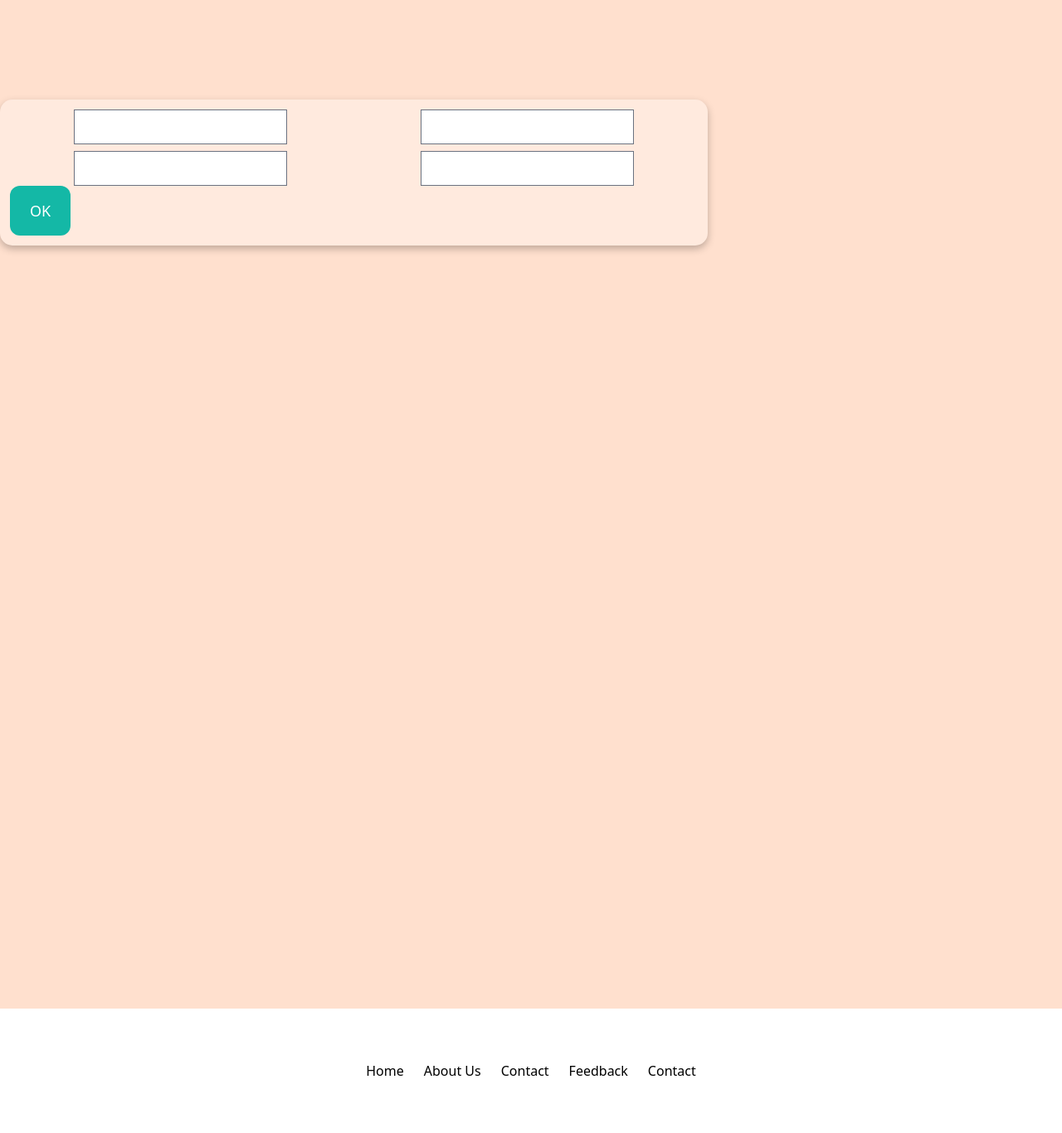
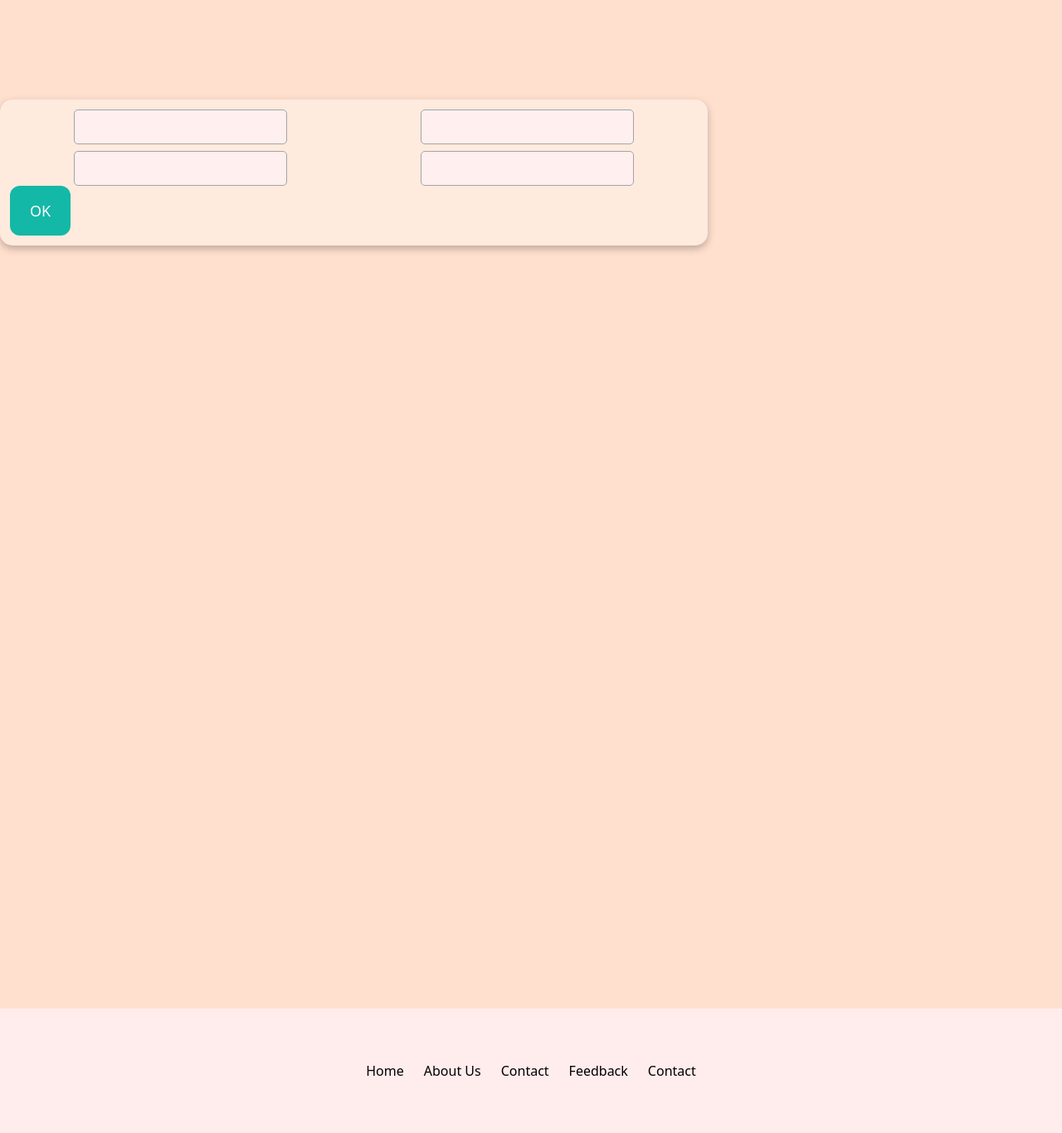
Before and after one commit to severusDude/kalkulator-determinan-matriks, a Django app: page /calculate/ in a window 1280 px wide. Shown: the part 64-1430 px from the top of the page at 83% size. Run offline with Django 5.2, Linux system fonts and the light colour scheme; some libraries are stand-ins or nearby versions.

```diff
--- a/kaldetmat/static/css/styles.css
+++ b/kaldetmat/static/css/styles.css
@@ -2,6 +2,10 @@ body {
     background-color: #ffe0ce;
     /* height: 100vh; */
     /* position: relative; */
+  }
+
+nav {
+  background-color: #FFECEC;
 }
 
 .box {
@@ -11,6 +15,12 @@ body {
   background-color: #FFEADE;
   border-radius: 15px;
   box-shadow: 0px 4px 10px 0px rgba(0,0,0,0.25);
+}
+
+input[type=number], input[type=text] {
+  background-color: #FFEFEF;
+  border: 1px solid #a4a4a4;
+  border-radius: 5px;
 }
 
 .btn {
@@ -24,7 +34,7 @@ body {
 }
 
 .footer-content {
-    background-color: #ffffff;
+    background-color: #FFECEC;
     height: 150px;
   }
 
```
Lines whose indentation alone changed are shown as unchanged.
